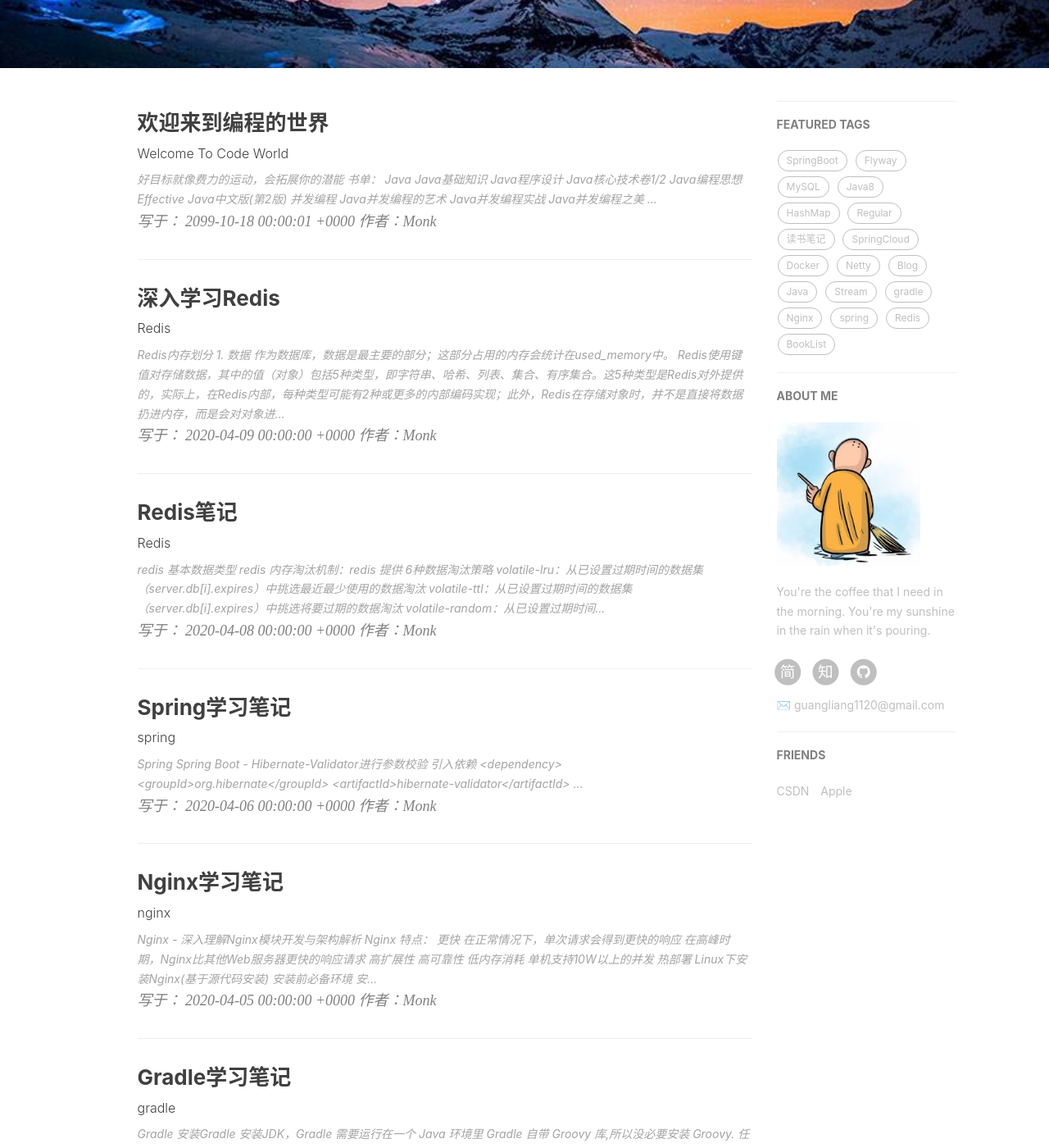
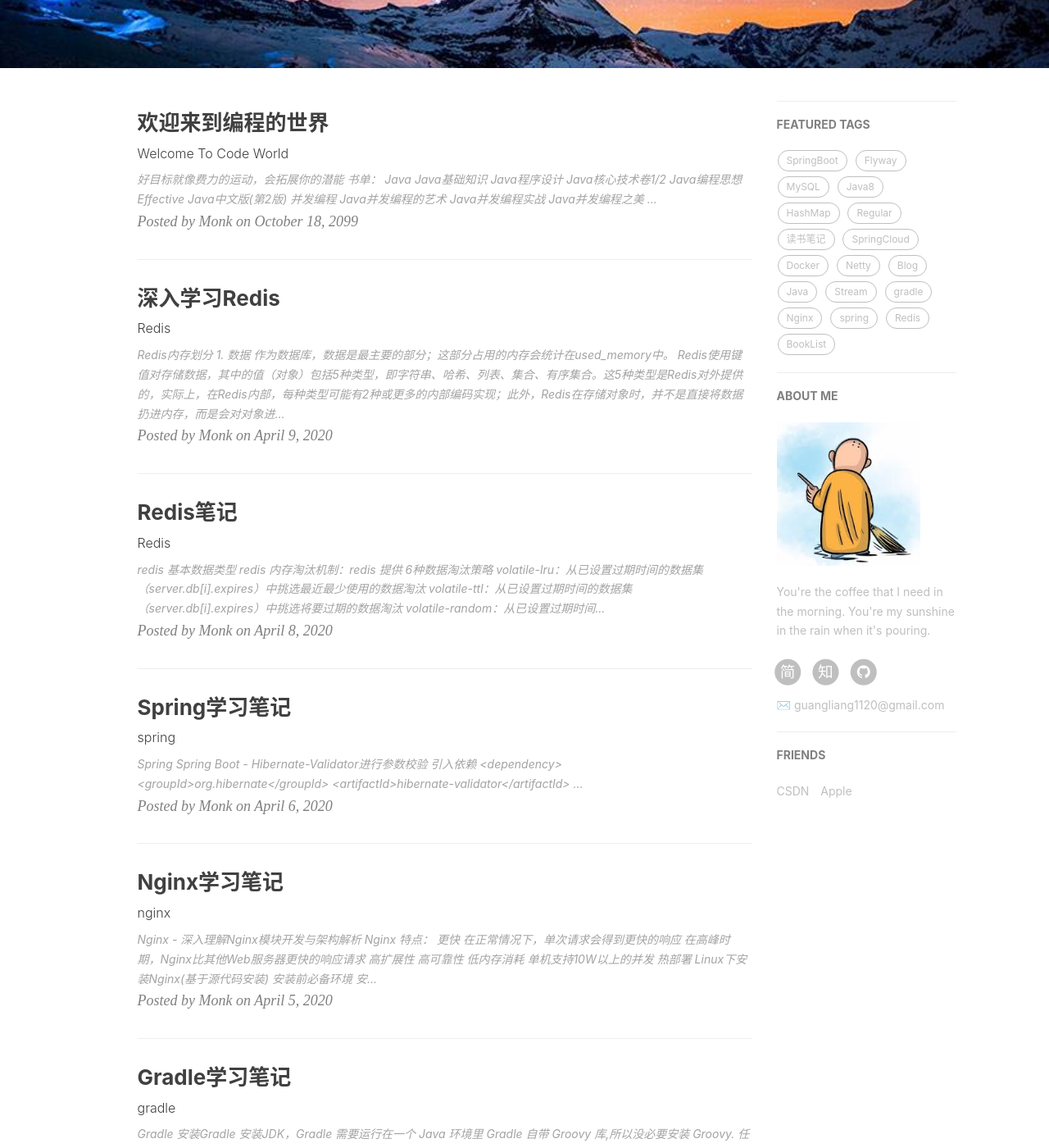
Before and after one commit to mgljava/mgljava.github.io, a Jekyll site: the page built from index.html, in a window 1280 px wide and 1400 px high, scrolled down 335 px. Shown: the whole window at 82% size. Built offline with Jekyll 4.4.1, drawn with Linux system fonts in a browser that asks for light colours; nearby versions of some CDN libraries; the list of posts is cut into pages by our own code; comment, search, counter and statistics services are not loaded; some of the changed text lies outside the part shown.

Commit message:
[TECH][glming] 更新

```diff
--- a/_layouts/keynote.html
+++ b/_layouts/keynote.html
@@ -46,7 +46,7 @@
                         {% comment %} if page.subtitle {% endcomment %}
                         <h2 class="subheading">{{ page.subtitle }}</h2>
                         {% comment %} endif {% endcomment %}
-                        <span class="meta">xie2 Posted by {% if page.author %}{{ page.author }}{% else %}{{ site.title }}{% endif %} on {{ page.date | date: "%B %-d, %Y" }}</span>
+                        <span class="meta">Posted by {% if page.author %}{{ page.author }}{% else %}{{ site.title }}{% endif %} on {{ page.date | date: "%B %-d, %Y" }}</span>
                     </div>
                 </div>
             </div>
--- a/index.html
+++ b/index.html
@@ -19,7 +19,7 @@
         </div>
     </a>
     <p class="post-meta">
-        写于： {{ post.date }} 作者：{% if post.author %}{{ post.author }}{% else %}{{ site.title }}{% endif %}
+        Posted by {% if post.author %}{{ post.author }}{% else %}{{ site.title }}{% endif %} on {{ post.date | date: "%B %-d, %Y" }}
     </p>
 </div>
 <hr>
```
